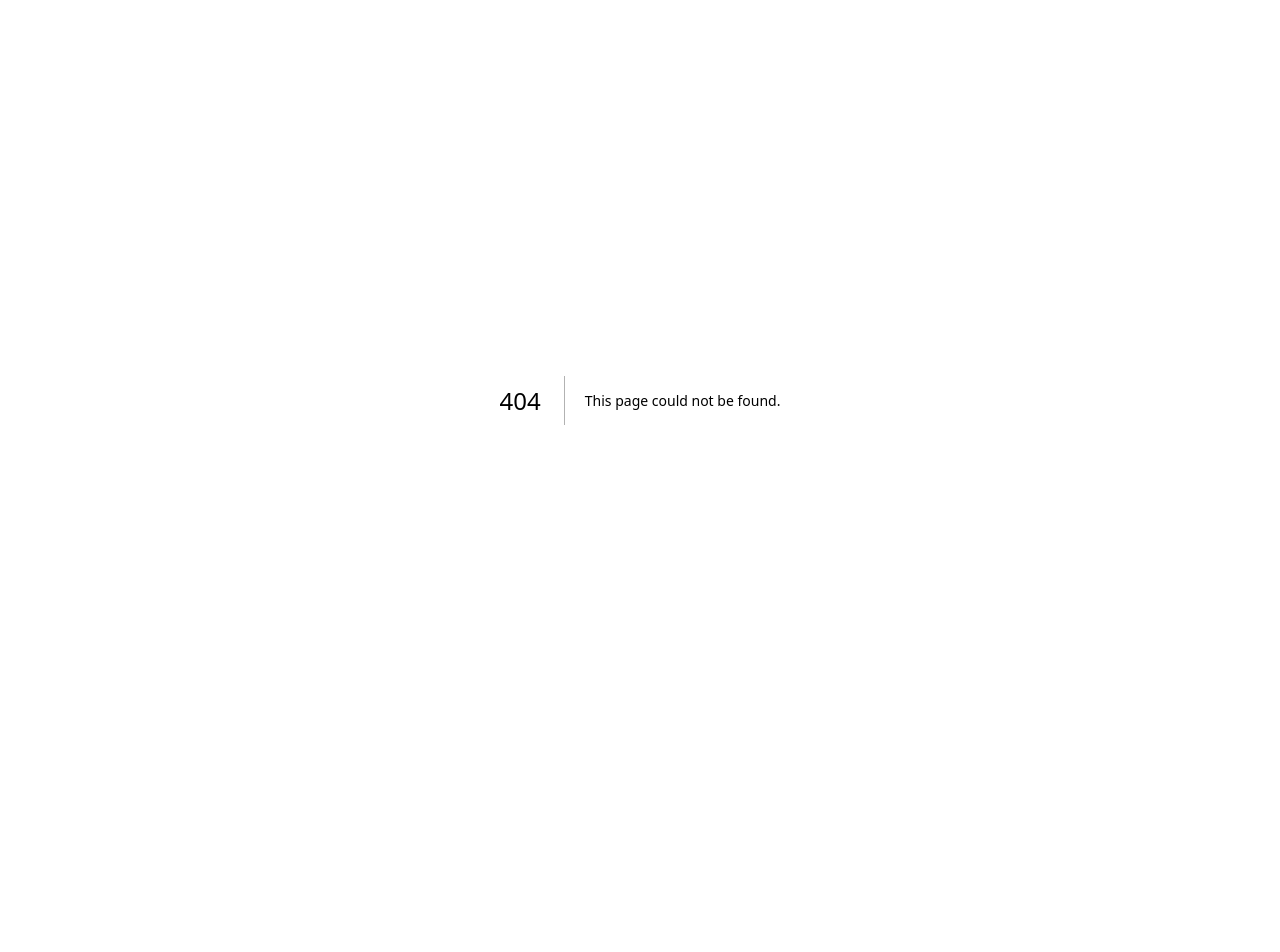
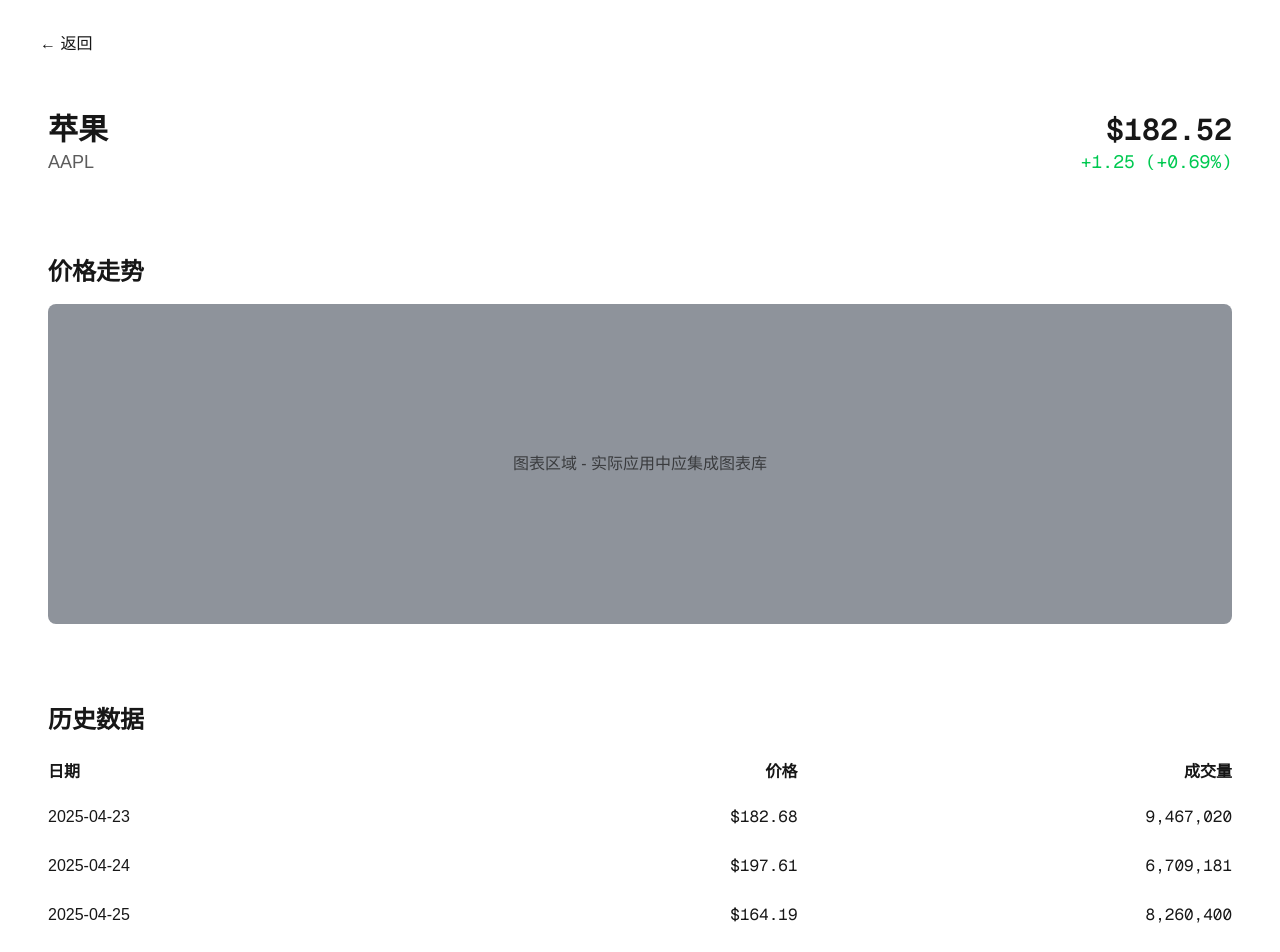
Before and after one commit to cafe9k/cafe-stock, a Next.js app: page /stock/1 in a window 1280 px wide. Before the commit this address had no page. Shown: the top 952 px of the page. Before the commit the page ends 800 px from the top, so only its background shows below. Built offline with nearby package versions, Linux system fonts and the light colour scheme.

Commit message:
add index demo page

```diff
--- a/app/page.tsx
+++ b/app/page.tsx
@@ -1,103 +1,65 @@
-import Image from "next/image";
+'use client';
+import { useState, useEffect } from 'react';
+import { useRouter } from 'next/navigation';
+
+// 模拟股票数据
+const stocksData = [
+  { id: '1', code: 'AAPL', name: '苹果', price: 182.52, change: +1.25, changePercent: +0.69 },
+  { id: '2', code: 'MSFT', name: '微软', price: 425.22, change: +2.80, changePercent: +0.66 },
+  { id: '3', code: 'GOOGL', name: '谷歌', price: 175.98, change: -0.58, changePercent: -0.33 },
+  { id: '4', code: 'AMZN', name: '亚马逊', price: 178.75, change: +1.32, changePercent: +0.74 },
+  { id: '5', code: 'TSLA', name: '特斯拉', price: 248.42, change: -3.25, changePercent: -1.29 },
+  { id: '6', code: 'NVDA', name: '英伟达', price: 950.02, change: +15.40, changePercent: +1.65 },
+];
 
 export default function Home() {
+  const [loaded, setLoaded] = useState(false);
+  const router = useRouter();
+
+  useEffect(() => {
+    setLoaded(true);
+  }, []);
+
+  // 处理股票点击，跳转到详情页
+  const handleStockClick = (stockId: string) => {
+    router.push(`/stock/${stockId}`);
+  };
+
   return (
-    <div className="grid grid-rows-[20px_1fr_20px] items-center justify-items-center min-h-screen p-8 pb-20 gap-16 sm:p-20 font-[family-name:var(--font-geist-sans)]">
-      <main className="flex flex-col gap-[32px] row-start-2 items-center sm:items-start">
-        <Image
-          className="dark:invert"
-          src="/next.svg"
-          alt="Next.js logo"
-          width={180}
-          height={38}
-          priority
-        />
-        <ol className="list-inside list-decimal text-sm/6 text-center sm:text-left font-[family-name:var(--font-geist-mono)]">
-          <li className="mb-2 tracking-[-.01em]">
-            Get started by editing{" "}
-            <code className="bg-black/[.05] dark:bg-white/[.06] px-1 py-0.5 rounded font-[family-name:var(--font-geist-mono)] font-semibold">
-              app/page.tsx
-            </code>
-            .
-          </li>
-          <li className="tracking-[-.01em]">
-            Save and see your changes instantly.
-          </li>
-        </ol>
+    <div className={`min-h-screen transition-opacity duration-1000 ${loaded ? 'opacity-100' : 'opacity-0'} p-6`}>
+      <h1 className="text-3xl font-bold mb-8 bg-gradient-to-r from-blue-500 to-purple-600 bg-clip-text text-transparent">热门股票</h1>
 
-        <div className="flex gap-4 items-center flex-col sm:flex-row">
-          <a
-            className="rounded-full border border-solid border-transparent transition-colors flex items-center justify-center bg-foreground text-background gap-2 hover:bg-[#383838] dark:hover:bg-[#ccc] font-medium text-sm sm:text-base h-10 sm:h-12 px-4 sm:px-5 sm:w-auto"
-            href="https://vercel.com/new?utm_source=create-next-app&utm_medium=appdir-template-tw&utm_campaign=create-next-app"
-            target="_blank"
-            rel="noopener noreferrer"
+      {/* 股票列表 */}
+      <section className="animate-fade-in-up grid grid-cols-1 md:grid-cols-2 lg:grid-cols-3 gap-4">
+        {stocksData.map((stock) => (
+          <div
+            key={stock.id}
+            onClick={() => handleStockClick(stock.id)}
+            className="p-4 bg-white/5 rounded-xl backdrop-blur-lg hover:bg-white/10 transition-all cursor-pointer"
           >
-            <Image
-              className="dark:invert"
-              src="/vercel.svg"
-              alt="Vercel logomark"
-              width={20}
-              height={20}
-            />
-            Deploy now
-          </a>
-          <a
-            className="rounded-full border border-solid border-black/[.08] dark:border-white/[.145] transition-colors flex items-center justify-center hover:bg-[#f2f2f2] dark:hover:bg-[#1a1a1a] hover:border-transparent font-medium text-sm sm:text-base h-10 sm:h-12 px-4 sm:px-5 w-full sm:w-auto md:w-[158px]"
-            href="https://nextjs.org/docs?utm_source=create-next-app&utm_medium=appdir-template-tw&utm_campaign=create-next-app"
-            target="_blank"
-            rel="noopener noreferrer"
-          >
-            Read our docs
-          </a>
-        </div>
-      </main>
-      <footer className="row-start-3 flex gap-[24px] flex-wrap items-center justify-center">
-        <a
-          className="flex items-center gap-2 hover:underline hover:underline-offset-4"
-          href="https://nextjs.org/learn?utm_source=create-next-app&utm_medium=appdir-template-tw&utm_campaign=create-next-app"
-          target="_blank"
-          rel="noopener noreferrer"
-        >
-          <Image
-            aria-hidden
-            src="/file.svg"
-            alt="File icon"
-            width={16}
-            height={16}
-          />
-          Learn
-        </a>
-        <a
-          className="flex items-center gap-2 hover:underline hover:underline-offset-4"
-          href="https://vercel.com/templates?framework=next.js&utm_source=create-next-app&utm_medium=appdir-template-tw&utm_campaign=create-next-app"
-          target="_blank"
-          rel="noopener noreferrer"
-        >
-          <Image
-            aria-hidden
-            src="/window.svg"
-            alt="Window icon"
-            width={16}
-            height={16}
-          />
-          Examples
-        </a>
-        <a
-          className="flex items-center gap-2 hover:underline hover:underline-offset-4"
-          href="https://nextjs.org?utm_source=create-next-app&utm_medium=appdir-template-tw&utm_campaign=create-next-app"
-          target="_blank"
-          rel="noopener noreferrer"
-        >
-          <Image
-            aria-hidden
-            src="/globe.svg"
-            alt="Globe icon"
-            width={16}
-            height={16}
-          />
-          Go to nextjs.org →
-        </a>
-      </footer>
+            <div className="flex justify-between items-start">
+              <div>
+                <h3 className="text-xl font-bold">{stock.name}</h3>
+                <p className="text-sm opacity-70">{stock.code}</p>
+              </div>
+              <div className="text-right">
+                <p className="text-xl font-mono font-semibold">${stock.price.toFixed(2)}</p>
+                <p className={`text-sm font-mono ${stock.change >= 0 ? 'text-green-500' : 'text-red-500'}`}>
+                  {stock.change >= 0 ? '+' : ''}{stock.change.toFixed(2)} ({stock.change >= 0 ? '+' : ''}{stock.changePercent.toFixed(2)}%)
+                </p>
+              </div>
+            </div>
+          </div>
+        ))}
+      </section>
+
+      {/* 实时行情图表 */}
+      <div className="mt-12 p-6 bg-white/5 rounded-xl backdrop-blur-lg hover:shadow-2xl transition-all">
+        <h3 className="text-2xl font-bold bg-gradient-to-r from-green-400 to-cyan-500 bg-clip-text text-transparent">
+          实时行情走势
+        </h3>
+        <div className="mt-4 h-64 bg-gray-800/50 rounded-lg animate-pulse" />
+      </div>
     </div>
   );
 }
--- /dev/null
+++ b/app/stock/[id]/page.tsx
@@ -0,0 +1,149 @@
+'use client';
+import { useState, useEffect } from 'react';
+import { useRouter } from 'next/navigation';
+
+// 模拟股票数据 - 实际应用中应该从API获取
+const stocksData = [
+  { id: '1', code: 'AAPL', name: '苹果', price: 182.52, change: +1.25, changePercent: +0.69 },
+  { id: '2', code: 'MSFT', name: '微软', price: 425.22, change: +2.80, changePercent: +0.66 },
+  { id: '3', code: 'GOOGL', name: '谷歌', price: 175.98, change: -0.58, changePercent: -0.33 },
+  { id: '4', code: 'AMZN', name: '亚马逊', price: 178.75, change: +1.32, changePercent: +0.74 },
+  { id: '5', code: 'TSLA', name: '特斯拉', price: 248.42, change: -3.25, changePercent: -1.29 },
+  { id: '6', code: 'NVDA', name: '英伟达', price: 950.02, change: +15.40, changePercent: +1.65 },
+];
+
+// 模拟历史数据
+const generateHistoricalData = () => {
+  const data = [];
+  const today = new Date();
+  for (let i = 30; i >= 0; i--) {
+    const date = new Date(today);
+    date.setDate(today.getDate() - i);
+    data.push({
+      date: date.toISOString().split('T')[0],
+      price: Math.random() * 100 + 150,
+      volume: Math.floor(Math.random() * 10000000) + 1000000,
+    });
+  }
+  return data;
+};
+
+export default function StockDetail({ params }: { params: { id: string } }) {
+  const [stock, setStock] = useState<any>(null);
+  const [loaded, setLoaded] = useState(false);
+  const [historicalData] = useState(generateHistoricalData());
+  const router = useRouter();
+
+  useEffect(() => {
+    // 在实际应用中，这里应该从API获取股票详情
+    const stockDetail = stocksData.find(s => s.id === params.id);
+    setStock(stockDetail);
+    setLoaded(true);
+  }, [params.id]);
+
+  const handleBack = () => {
+    router.back();
+  };
+
+  if (!loaded) {
+    return (
+      <div className="min-h-screen flex items-center justify-center">
+        <div className="animate-spin rounded-full h-12 w-12 border-t-2 border-b-2 border-blue-500"></div>
+      </div>
+    );
+  }
+
+  if (!stock) {
+    return (
+      <div className="min-h-screen p-6">
+        <button
+          onClick={handleBack}
+          className="mb-6 px-4 py-2 bg-white/10 rounded-lg hover:bg-white/20 transition-all"
+        >
+          ← 返回
+        </button>
+        <div className="text-center p-10">
+          <h2 className="text-2xl font-bold">未找到股票信息</h2>
+          <p className="mt-2 opacity-70">请检查股票ID是否正确</p>
+        </div>
+      </div>
+    );
+  }
+
+  return (
+    <div className="min-h-screen p-6 transition-opacity duration-500 opacity-100">
+      <button
+        onClick={handleBack}
+        className="mb-6 px-4 py-2 bg-white/10 rounded-lg hover:bg-white/20 transition-all"
+      >
+        ← 返回
+      </button>
+
+      {/* 股票基本信息 */}
+      <div className="p-6 bg-white/5 rounded-xl backdrop-blur-lg">
+        <div className="flex justify-between items-start">
+          <div>
+            <h1 className="text-3xl font-bold">{stock.name}</h1>
+            <p className="text-lg opacity-70">{stock.code}</p>
+          </div>
+          <div className="text-right">
+            <p className="text-3xl font-mono font-semibold">${stock.price.toFixed(2)}</p>
+            <p className={`text-lg font-mono ${stock.change >= 0 ? 'text-green-500' : 'text-red-500'}`}>
+              {stock.change >= 0 ? '+' : ''}{stock.change.toFixed(2)} ({stock.change >= 0 ? '+' : ''}{stock.changePercent.toFixed(2)}%)
+            </p>
+          </div>
+        </div>
+      </div>
+
+      {/* 图表区域 */}
+      <div className="mt-8 p-6 bg-white/5 rounded-xl backdrop-blur-lg">
+        <h2 className="text-2xl font-bold mb-4">价格走势</h2>
+        <div className="h-80 bg-gray-800/50 rounded-lg">
+          {/* 这里应该集成实际的图表库，如Chart.js或Recharts */}
+          <div className="h-full flex items-center justify-center">
+            <p className="text-center opacity-70">图表区域 - 实际应用中应集成图表库</p>
+          </div>
+        </div>
+      </div>
+
+      {/* 历史数据表格 */}
+      <div className="mt-8 p-6 bg-white/5 rounded-xl backdrop-blur-lg">
+        <h2 className="text-2xl font-bold mb-4">历史数据</h2>
+        <div className="overflow-x-auto">
+          <table className="w-full">
+            <thead>
+              <tr className="border-b border-white/20">
+                <th className="py-2 text-left">日期</th>
+                <th className="py-2 text-right">价格</th>
+                <th className="py-2 text-right">成交量</th>
+              </tr>
+            </thead>
+            <tbody>
+              {historicalData.slice(0, 10).map((data, index) => (
+                <tr key={index} className="border-b border-white/10 hover:bg-white/5">
+                  <td className="py-3 text-left">{data.date}</td>
+                  <td className="py-3 text-right font-mono">${data.price.toFixed(2)}</td>
+                  <td className="py-3 text-right font-mono">{data.volume.toLocaleString()}</td>
+                </tr>
+              ))}
+            </tbody>
+          </table>
+        </div>
+      </div>
+
+      {/* 相关新闻 */}
+      <div className="mt-8 p-6 bg-white/5 rounded-xl backdrop-blur-lg">
+        <h2 className="text-2xl font-bold mb-4">相关新闻</h2>
+        <div className="space-y-4">
+          {[1, 2, 3].map((item) => (
+            <div key={item} className="p-4 bg-white/5 rounded-lg hover:bg-white/10 transition-all cursor-pointer">
+              <h3 className="text-lg font-semibold">关于{stock.name}的最新动态</h3>
+              <p className="mt-1 opacity-70">这是一条关于{stock.name}的模拟新闻内容，实际应用中应从API获取...</p>
+              <p className="mt-2 text-sm opacity-50">2023-06-{10 + item}</p>
+            </div>
+          ))}
+        </div>
+      </div>
+    </div>
+  );
+}
```
